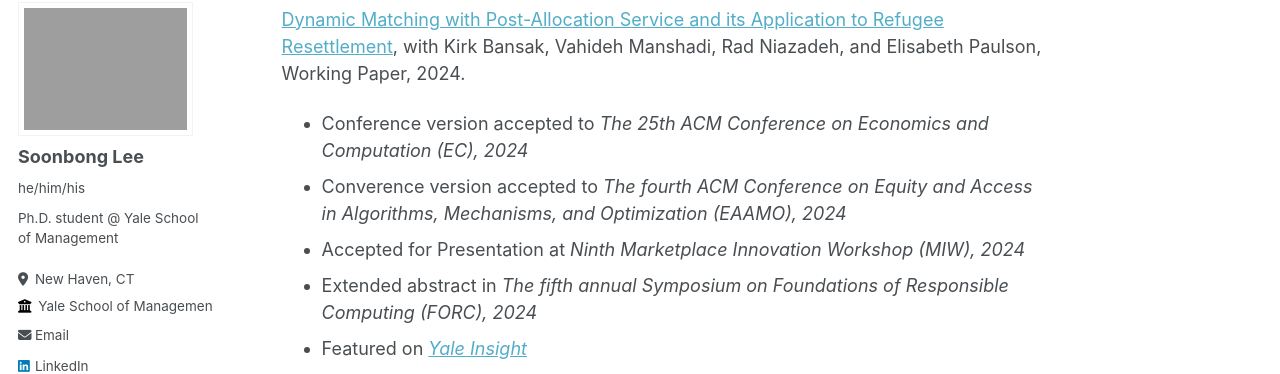
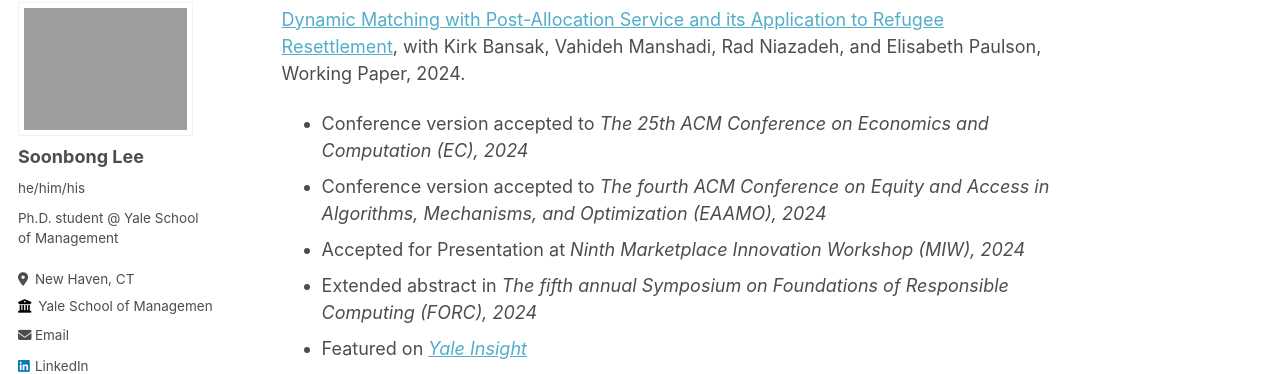
Before and after one commit to soonbong-lee/soonbong-lee.github.io, a Jekyll site: the page built from _pages/about.md, in a window 1280 px wide and 900 px high, scrolled down 415 px. Shown: the part 84-458 px from the top of the window. Built offline with Jekyll 4.4.1, drawn with Linux system fonts in a browser that asks for light colours.

Commit message:
Update about.md

```diff
--- a/_pages/about.md
+++ b/_pages/about.md
@@ -20,7 +20,7 @@ Working Paper/In Progress
 [Dynamic Matching with Post-Allocation Service and its Application to Refugee Resettlement](https://papers.ssrn.com/sol3/papers.cfm?abstract_id=4748762), with Kirk Bansak, Vahideh Manshadi, Rad Niazadeh, and Elisabeth Paulson, Working Paper, 2024.
 
 - Conference version accepted to *The 25th ACM Conference on Economics and Computation (EC), 2024*
-- Converence version accepted to *The fourth ACM Conference on Equity and Access in Algorithms, Mechanisms, and Optimization (EAAMO), 2024*
+- Conference version accepted to *The fourth ACM Conference on Equity and Access in Algorithms, Mechanisms, and Optimization (EAAMO), 2024*
 - Accepted for Presentation at *Ninth Marketplace Innovation Workshop (MIW), 2024*
 - Extended abstract in *The fifth annual Symposium on Foundations of Responsible Computing (FORC), 2024*
 - Featured on [*Yale Insight*](https://insights.som.yale.edu/insights/using-operations-research-to-improve-the-refugee-resettlement-process)
```
